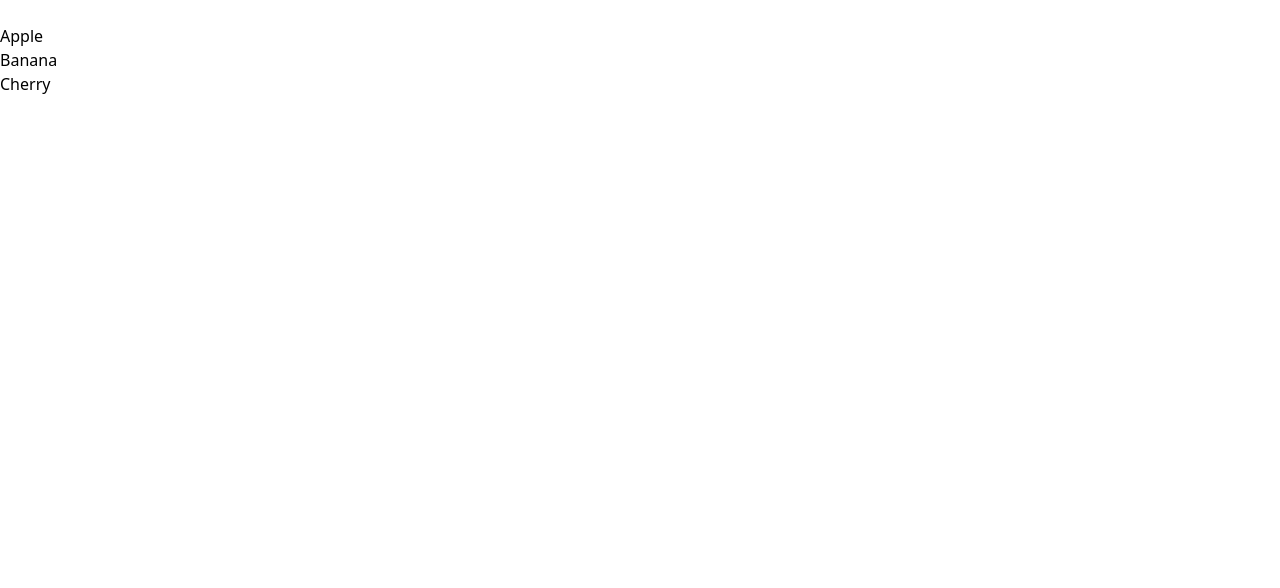
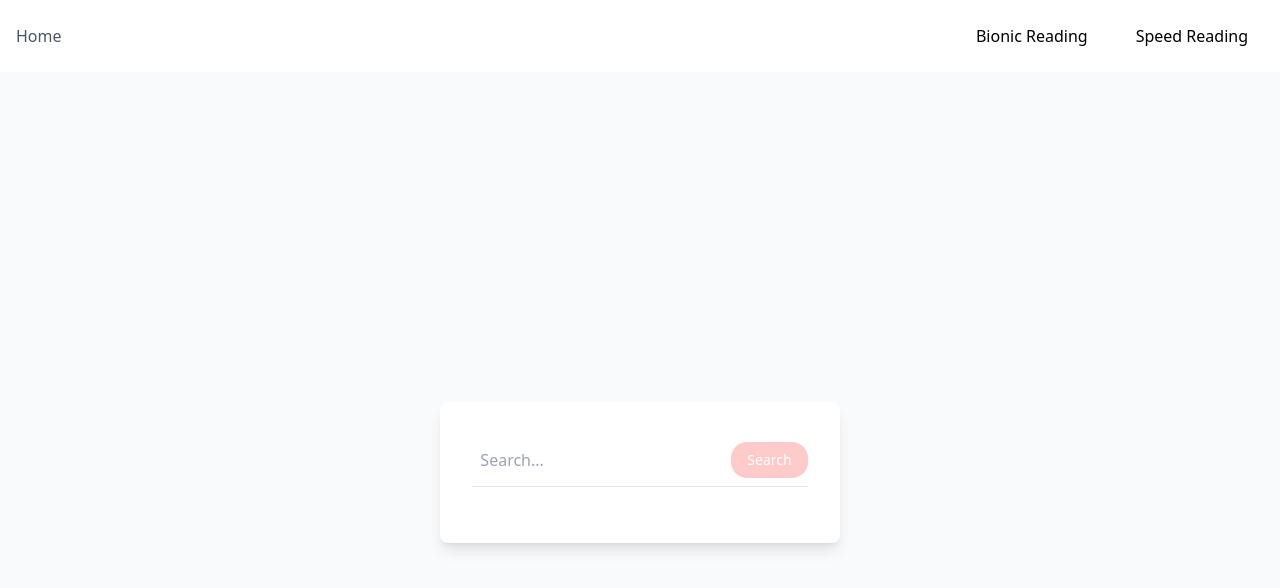
Before and after one commit to am9zZWY/TueR, a Vue app in the folder client/: page / in a window 1280 px wide. Shown: the top 588 px of the page. Built offline with nearby package versions, Linux system fonts and the light colour scheme.

Commit message:
Rewrite search engine interface

```diff
--- a/client/src/App.vue
+++ b/client/src/App.vue
@@ -1,15 +1,30 @@
 <script setup lang="ts">
 import { RouterView } from 'vue-router'
-
-
 </script>
 
 <template>
-
-
-  <RouterView />
+  <header class="bg-white shadow-sm p-4">
+    <div class="flex justify-between items-center">
+      <ul class="flex justify-center space-x-4">
+        <li>
+          <router-link to="/" class="text-gray-600 hover:text-gray-800">Home</router-link>
+        </li>
+      </ul>
+      <ul class="flex justify-center space-x-4">
+        <li>
+          <button class="py-2 px-4 rounded-lg transition duration-300">
+            Bionic Reading
+          </button>
+        </li>
+        <li>
+          <button class="py-2 px-4 rounded-lg transition duration-300">
+            Speed Reading
+          </button>
+        </li>
+      </ul>
+    </div>
+  </header>
+  <main class="min-h-screen bg-gray-50 flex items-center justify-center">
+    <RouterView />
+  </main>
 </template>
-
-<style scoped>
-
-</style>
--- a/client/src/components/SearchBox.vue
+++ /dev/null
@@ -1,26 +0,0 @@
-<template>
-  <div>
-    <input v-model="message" @keydown.enter="searchEnter" />
-    <div v-if="suggestionResults.length > 0">
-      <div v-for="result in suggestionResults" :key="result">
-        <div>{{ result }}</div>
-      </div>
-    </div>
-  </div>
-</template>
-
-<script setup lang="ts">
-import { ref } from 'vue'
-import { useSearchStore } from '@/stores/search'
-
-const message = ref('')
-const suggestionResults = ref<string[]>([
-  'Apple',
-  'Banana',
-  'Cherry'
-])
-const searchStore = useSearchStore()
-const searchEnter = () => {
-  searchStore.search(message.value)
-}
-</script>
--- a/client/src/router/index.ts
+++ b/client/src/router/index.ts
@@ -1,13 +1,13 @@
-import { createRouter, createWebHistory } from 'vue-router'
-import HomeView from '../views/HomeView.vue'
+import { createRouter, createWebHashHistory } from 'vue-router'
+import Search from '../views/Search.vue'
 
 const router = createRouter({
-  history: createWebHistory(import.meta.env.BASE_URL),
+  history: createWebHashHistory(import.meta.env.BASE_URL),
   routes: [
     {
       path: '/',
-      name: 'home',
-      component: HomeView
+      name: 'search',
+      component: Search
     }
   ]
 })
--- a/client/src/stores/search.ts
+++ b/client/src/stores/search.ts
@@ -6,18 +6,21 @@ export interface SearchResult {
   title: string
   url: string
   description: string
+  summary: string
 }
 
 const dummyResults: SearchResult[] = [
   {
     title: 'Dummy result',
     url: 'https://example.com',
-    description: 'This is a dummy result'
+    description: 'This is a dummy result',
+    summary: 'This is a dummy summary'
   },
   {
     title: 'Another dummy result',
-    url: 'https://example.com',
-    description: 'This is another dummy result'
+    url: 'https://uni-tuebingen.de/en',
+    description: 'This is another dummy result',
+    summary: 'This is another dummy summary'
   }
 ]
 
--- a/client/src/views/HomeView.vue
+++ /dev/null
@@ -1,21 +0,0 @@
-<script setup lang="ts">
-import SearchBox from '@/components/SearchBox.vue'
-import { storeToRefs } from 'pinia'
-import { useSearchStore } from '@/stores/search'
-
-const searchStore = useSearchStore()
-const { results } = storeToRefs(searchStore)
-</script>
-
-<template>
-  <main>
-    <SearchBox />
-
-    <div>
-      <div v-for="(result, resultIndex) in results" :key="resultIndex">
-        <a>{{ result.title }}</a>
-        <div>{{ result.description }}</div>
-      </div>
-    </div>
-  </main>
-</template>
--- /dev/null
+++ b/client/src/views/Search.vue
@@ -0,0 +1,59 @@
+<template>
+  <div>
+    <div class="bg-white p-8 rounded-lg shadow-lg w-full max-w-6xl">
+      <div class="flex items-center border-b border-pastel-green py-2 mb-6">
+        <input
+          class="appearance-none bg-transparent border-none w-full text-gray-700 mr-3 py-1 px-2 leading-tight focus:outline-none focus:ring-0 placeholder-gray-400"
+          type="text"
+          placeholder="Search..."
+          aria-label="Search"
+          v-model="query"
+          @keyup.enter="search"
+        />
+        <button
+          class="flex-shrink-0 bg-red-200 hover:bg-red-400 text-sm border-none text-white py-2 px-4 rounded-2xl transition duration-300"
+          type="button"
+          @click="search"
+        >
+          Search
+        </button>
+      </div>
+      <div v-if="loading" class="text-center text-gray-600">
+        Loading...
+      </div>
+      <div v-else>
+        <ul>
+          <li v-for="result in results" :key="result.id"
+              class="mb-4 p-4 border rounded-lg shadow-sm bg-white hover:shadow-md transition-shadow duration-300">
+            <a :href="result.url" class="text-blue-400 hover:text-blue-500 font-medium text-lg">{{ result.title }}</a>
+            <p class="text-gray-600 mt-2">{{ result.description }}</p>
+            <p>
+              {{ result.summary }}
+            </p>
+          </li>
+        </ul>
+      </div>
+    </div>
+  </div>
+</template>
+
+<script setup lang="ts">
+import { storeToRefs } from 'pinia'
+import { ref } from 'vue'
+import { useSearchStore } from '@/stores/search'
+
+const searchStore = useSearchStore()
+const { results } = storeToRefs(searchStore)
+
+const loading = false
+
+const query = ref('')
+const suggestionResults = ref<string[]>([
+  'Apple',
+  'Banana',
+  'Cherry'
+])
+const search = () => {
+  searchStore.search(query.value)
+}
+</script>
--- a/client/src/views/index.vue
+++ /dev/null
@@ -1,17 +0,0 @@
-<template>
-    <div class="w-max m-auto">
-        <div class="min-h-80" />
-
-        <h1 class="text-4xl font-bold text-center">
-            <Logo>
-                <span> Search</span>
-            </Logo>
-        </h1>
-        <SearchBox/>
-    </div>
-</template>
-
-<script lang="ts" setup>
-import SearchBox from "~/components/SearchBox.vue";
-import Logo from "~/components/Logo.vue";
-</script>
--- a/client/src/views/results.vue
+++ /dev/null
@@ -1,34 +0,0 @@
-<template>
-    <div class="flex flex-col items-start space-y-4 p-4">
-        <template v-for="result in results">
-            <div class="w-full max-w-2xl p-4 bg-white shadow-sm rounded-lg transition duration-200 ease-in-out">
-                <!-- Title -->
-                <h2 class="text-xl font-bold hover:underline cursor-pointer">{{ result.title }}</h2>
-                <!-- URL -->
-                <a :href="result.url" class="text-sm text-gray-500 hover:text-gray-700">{{ result.url }}</a>
-
-                <!-- Categories -->
-                <div class="mt-2 flex flex-wrap space-x-2">
-                    <span v-for="category in result.categories"
-                          class="bg-blue-100 text-xs font-semibold mr-2 px-2.5 py-0.5 rounded-full">{{
-                            category
-                        }}</span>
-                </div>
-
-                <!-- Meta Description -->
-                <p class="mt-2 text-gray-700">{{ result.description }}</p>
-            </div>
-        </template>
-    </div>
-</template>
-
-<script setup lang="ts">
-const result = {
-    id: 1,
-    title: 'Result 1',
-    description: 'Lorem ipsum dolor sit amet, consectetur adipiscing elit. Nullam nec purus. Donec ut nunc. Nulla facilisi. Nullam auctor, felis nec tempus.',
-    url: 'https://example.com',
-    categories: ['Category 1', 'Category 2']
-}
-const results = ref([result, result, result])
-</script>
```
